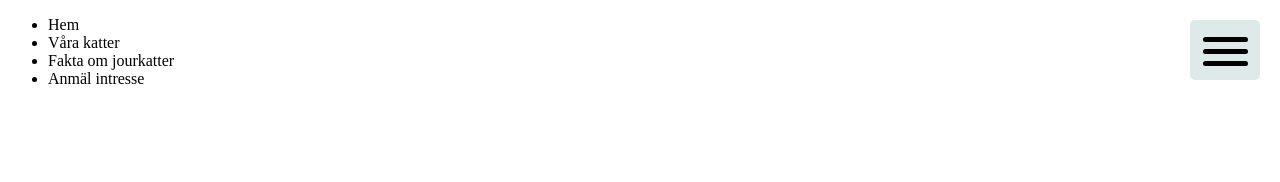
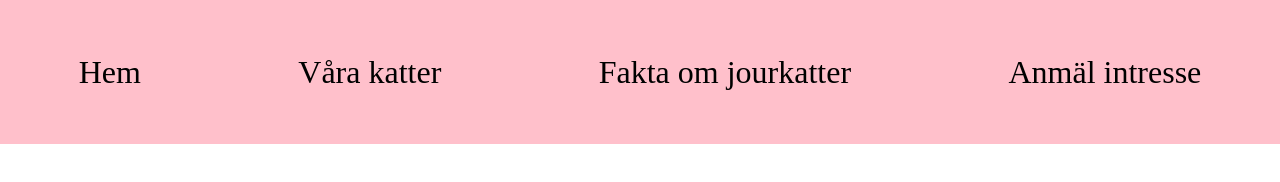
Before and after one commit to alexwallden/alexandras-app, a website built with Vite: page index.html in a window 1280 px wide. Built offline with nearby package versions, Linux system fonts and the light colour scheme.

Commit message:
Added style on hamburgermenu option in mobile and desktop

```diff
--- a/index.html
+++ b/index.html
@@ -15,8 +15,8 @@
         <span></span>
       </button>
     </div>
-    <nav>
-      <ul>
+    <nav class="open-menu">
+      <ul class="menu-options">
         <li>Hem</li>
         <li>Våra katter</li>
         <li>Fakta om jourkatter</li>
--- a/src/_menu.scss
+++ b/src/_menu.scss
@@ -1,7 +1,12 @@
+body {
+    box-sizing: border-box;
+    margin: 0;
+}
+
 .menu-button-container {
 
     button {
-       height: 60px;
+        height: 60px;
         width: 70px;
         background-color: #d9e6e6dd;
         border-radius: 5px;
@@ -21,6 +26,66 @@
             margin-bottom: 5px;
             margin-top: 7px;
 
-         }
+        }
     }
 }
+
+.open-menu {
+    top: 0;
+    margin: 0;
+    display: flex;
+    background-color: rgba(255, 192, 203, 0.1);
+    flex-direction: column;
+    z-index: 2;
+    position: fixed;
+    justify-content: center;
+    height: 100vh;
+    width: 100vw;
+}
+
+.menu-options {
+    display: flex;
+    flex-direction: column;
+    height: 60vh;
+    padding: 0;
+    align-items: center;
+    justify-content: space-between;
+    list-style-type: none;
+    font-size: 2rem;
+
+    li:hover {
+        border-bottom: solid 2px rgb(0, 0, 0);
+    }
+}
+
+
+
+@media only screen and (min-width: 700px) {
+    .open-menu {
+        top: 0;
+        margin: 0;
+        display: flex;
+        background-color: pink;
+        flex-direction: row;
+        z-index: 2;
+        position: fixed;
+        justify-content: center;
+        height: 18vh;
+        width: 100vw;
+
+        .menu-options {
+            display: flex;
+            flex-direction: row;
+            justify-content: space-around;
+            height: 18vh;
+            width: 100vw;
+            padding: 0;
+            margin-top: 0;
+            align-items: center;
+            list-style-type: none;
+            font-size: 2rem;
+
+
+        }
+    }
+}
```
